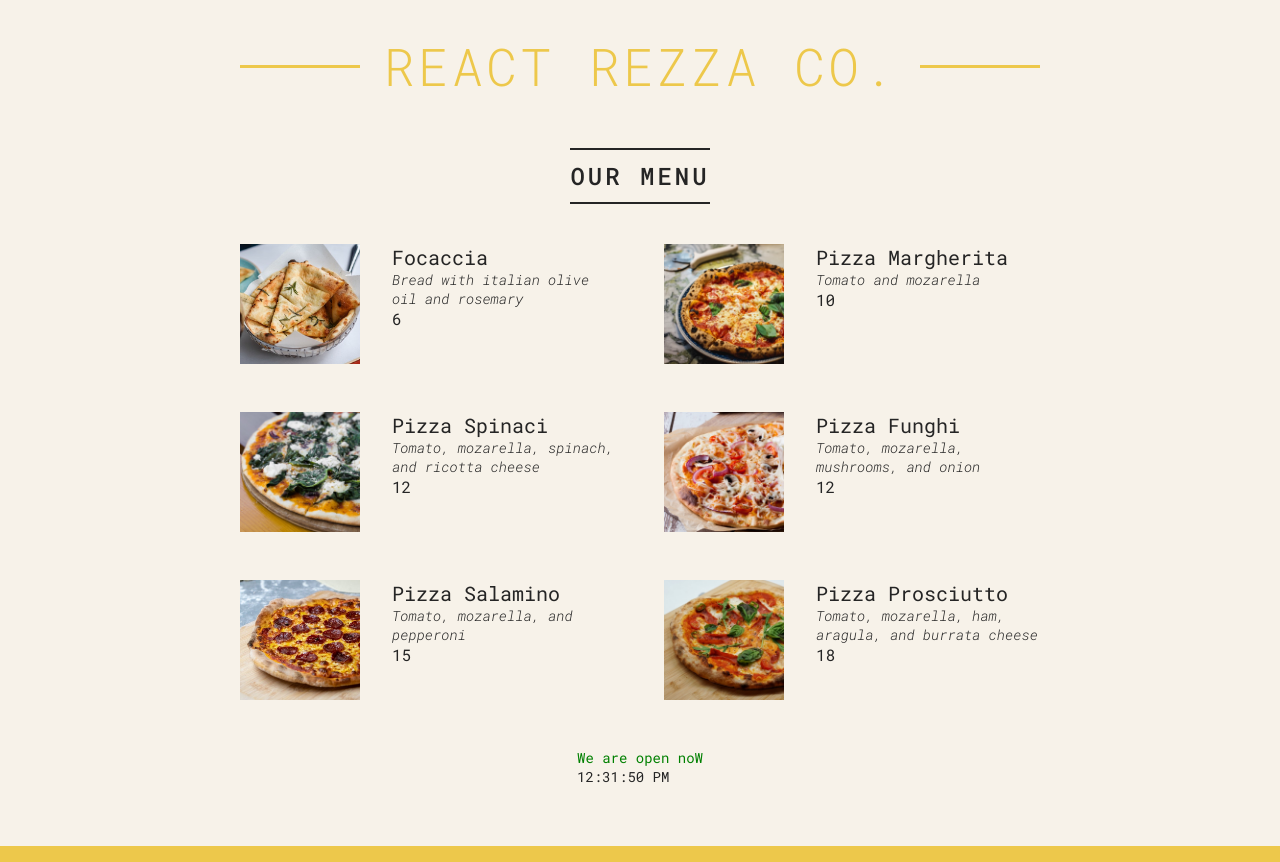
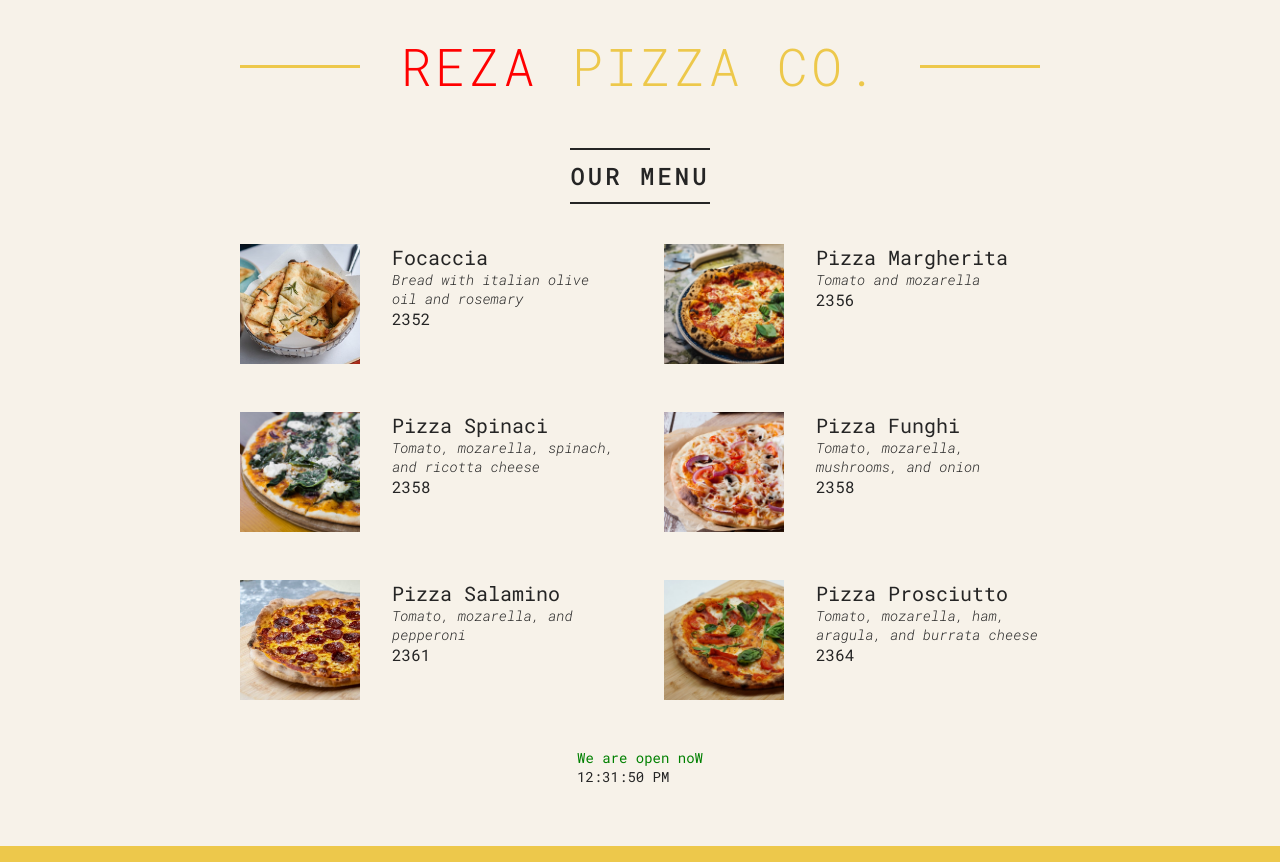
Before and after one commit to rezamovaheddi/Pizza-Menu, a React (Vite) app: page / in a window 1280 px wide. Built offline with nearby package versions, Linux system fonts and the light colour scheme.

Commit message:
exporting data in menu

```diff
--- a/src/Header.jsx
+++ b/src/Header.jsx
@@ -3,7 +3,7 @@ const Header = ()=>{
 
     return (
         <header className='header'>
-            <h1 style={{}}>React Rezza co.</h1>
+            <h1 style={{}}><span style={{color:'red'}}>Reza</span> Pizza co.</h1>
         </header>
     )
 }
--- a/src/Menu.jsx
+++ b/src/Menu.jsx
@@ -1,49 +1,6 @@
-  import Pizza from "./Pizza"
-  import './App.css'
-  const pizzaData = [{
-    name: "Focaccia",
-    ingredients: "Bread with italian olive oil and rosemary",
-    price: 6,
-    photoName: "./pizzas/focaccia.jpg",
-    soldOut: false,
-  },
-  {
-    name: "Pizza Margherita",
-    ingredients: "Tomato and mozarella",
-    price: 10,
-    photoName: "pizzas/margherita.jpg",
-    soldOut: false,
-},
-{
-    name: "Pizza Spinaci",
-    ingredients: "Tomato, mozarella, spinach, and ricotta cheese",
-    price: 12,
-    photoName: "pizzas/spinaci.jpg",
-    soldOut: false,
-},
-{
-    name: "Pizza Funghi",
-    ingredients: "Tomato, mozarella, mushrooms, and onion",
-    price: 12,
-    photoName: "pizzas/funghi.jpg",
-    soldOut: false,
-},
-{
-    name: "Pizza Salamino",
-    ingredients: "Tomato, mozarella, and pepperoni",
-    price: 15,
-    photoName: "pizzas/salamino.jpg",
-    soldOut: true,
-},
-{
-    name: "Pizza Prosciutto",
-    ingredients: "Tomato, mozarella, ham, aragula, and burrata cheese",
-    price: 18,
-    photoName: "pizzas/prosciutto.jpg",
-    soldOut: false,
-},
-
-  ];
+import Pizza from "./Pizza";
+import './App.css';
+import { pizzaData } from "./data";
 
 
   function Menu(){
@@ -51,9 +8,12 @@
           <main className="menu">
             <h2>Our Menu</h2>
             <ul className="pizzas">
-            {pizzaData.map(m=>(
-              <Pizza pizzaO={m}/>
-            ))}
+            {pizzaData.map(m=>
+            <Pizza
+             pizzaO={m}
+            key={m.name}
+             />
+            )}
             </ul>
           </main>
       )
--- a/src/Pizza.jsx
+++ b/src/Pizza.jsx
@@ -5,7 +5,7 @@ function Pizza(props){
         <li>
           <h3>{props.pizzaO.name}</h3>
           <p>{props.pizzaO.ingredients}</p>
-          <span>{props.pizzaO.price}</span>
+          <span>{props.pizzaO.price+2346}</span>
         </li>
       </div>
     )
--- a/src/data.js
+++ b/src/data.js
@@ -1,4 +1,4 @@
-const pizzaData = [{
+export const pizzaData = [{
         name: "Focaccia",
         ingredients: "Bread with italian olive oil and rosemary",
         price: 6,
```
